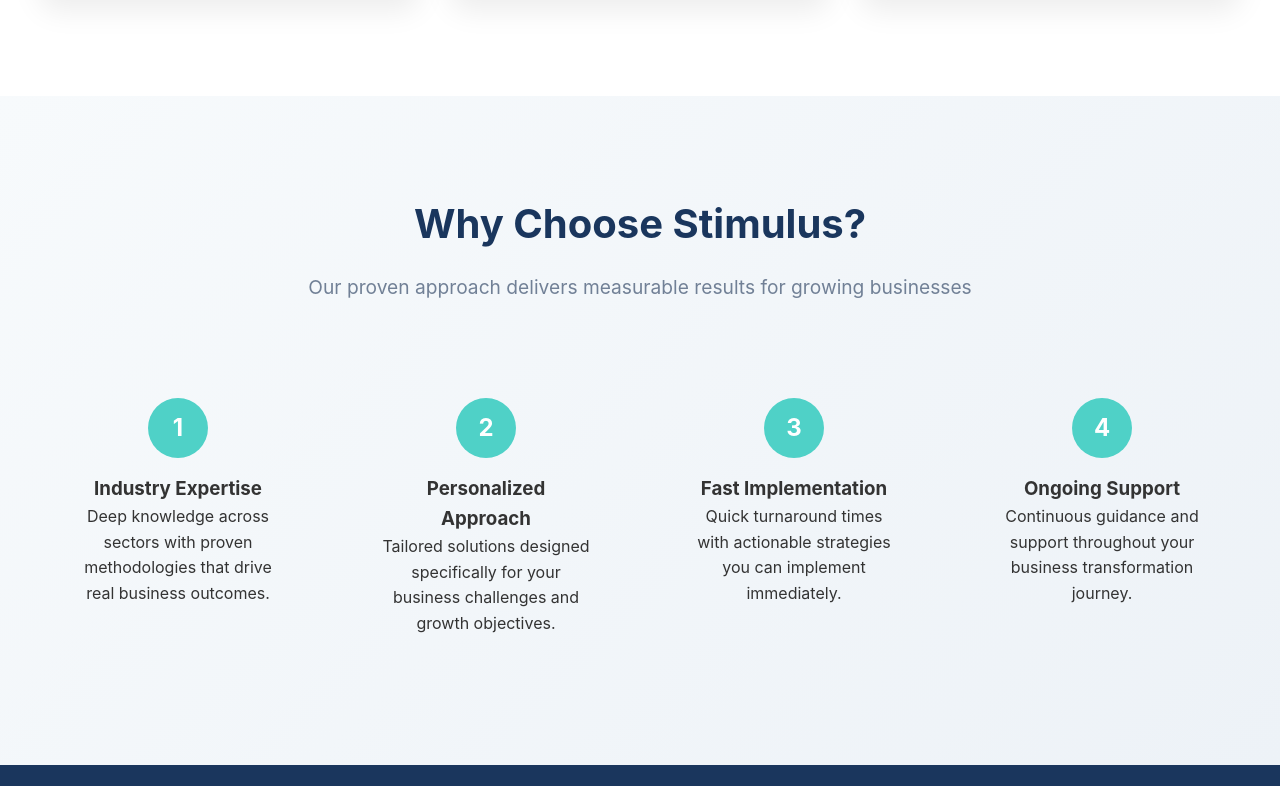
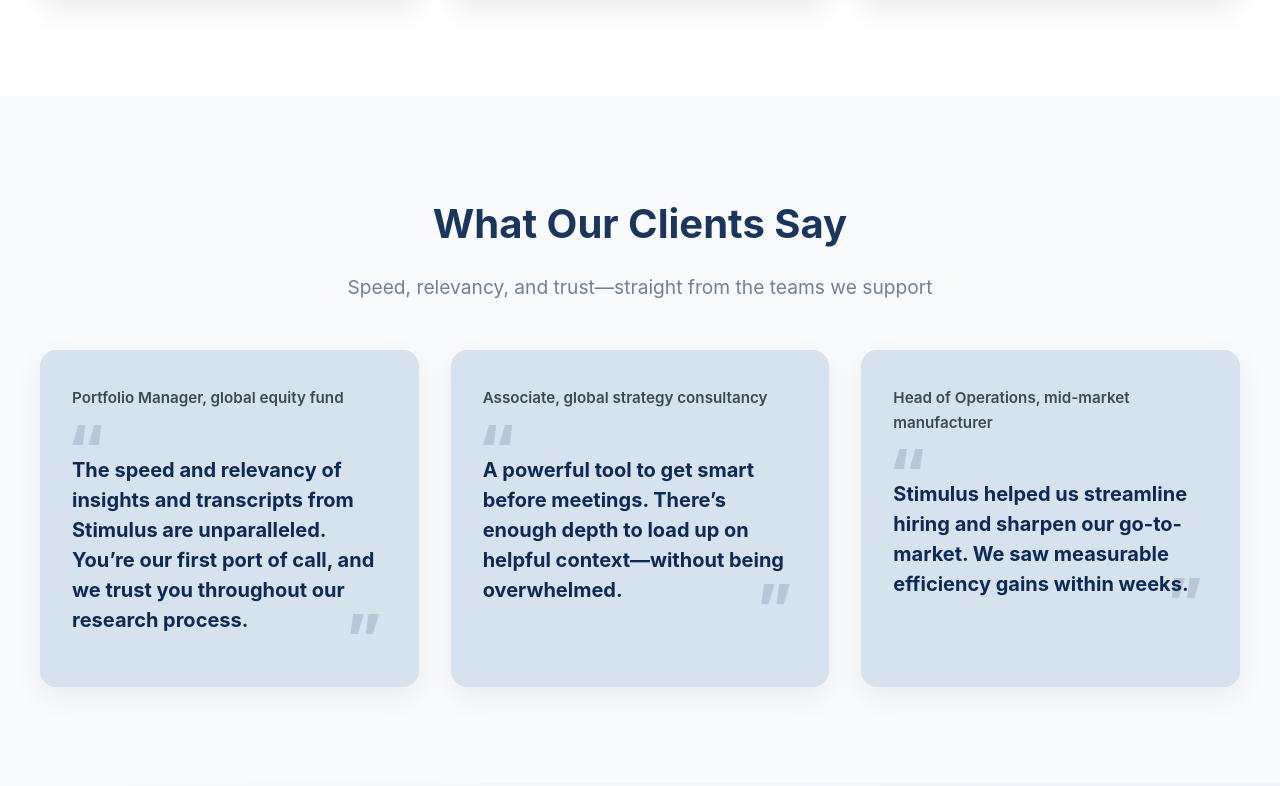
Before and after one commit to ronaksingh21/Stimulus-intern-project, a website: page index.html in a window 1280 px wide. Shown: the part 1575-2361 px from the top of the page. Drawn offline with Linux system fonts and the light colour scheme; no server answers.

Commit message:
add testimonials

```diff
--- a/index.html
+++ b/index.html
@@ -364,6 +364,67 @@
                 display: flex;
             }
         }
+        /* Testimonials */
+.testimonials {
+  background: #f8fafc;
+  padding: 6rem 2rem;
+}
+.testimonials .section-title { color: #1a365d; }
+.testimonials .section-subtitle { color: #718096; margin-bottom: 3rem; }
+
+.testimonials-grid {
+  display: grid;
+  grid-template-columns: repeat(auto-fit, minmax(320px, 1fr));
+  gap: 2rem;
+}
+
+.testimonial-card {
+  background: #d6e2ee;                 /* soft blue like the example */
+  border-radius: 16px;
+  padding: 2.25rem 2rem 2rem;
+  position: relative;
+  box-shadow: 0 10px 30px rgba(0,0,0,0.06);
+}
+
+.testimonial-meta {
+  font-size: 0.95rem;
+  color: #2d3748;
+  font-weight: 600;
+  margin-bottom: 1rem;
+  opacity: 0.9;
+}
+
+.quote-wrap {
+  position: relative;
+  color: #0b2a55;
+}
+
+.quote-open,
+.quote-close {
+  position: absolute;
+  font-size: 4rem;
+  line-height: 1;
+  color: rgba(11, 42, 85, 0.15);
+  font-weight: 800;
+  pointer-events: none;
+}
+
+.quote-open { top: -10px; left: -5px; }
+.quote-close { bottom: -15px; right: 5px; }
+
+.testimonial-text {
+  position: relative;
+  font-size: 1.25rem;
+  line-height: 1.5;
+  font-weight: 700;
+  color: #0b2a55;
+  padding: 1.75rem 0 1.25rem;
+}
+
+@media (max-width: 480px) {
+  .testimonial-text { font-size: 1.1rem; }
+  .quote-open, .quote-close { font-size: 3.4rem; }
+}
 
         /* Mobile menu when toggled */
         .mobile-menu-open .nav-menu {
@@ -898,6 +959,54 @@
             </div>
         </div>
     </section>
+    <section class="testimonials annotated" id="testimonials">
+  <div class="annotation" style="top: 20px; left: 20px;">Light-blue quote cards styled like the reference</div>
+  <div class="container">
+    <h2 class="section-title">What Our Clients Say</h2>
+    <p class="section-subtitle">Speed, relevancy, and trust—straight from the teams we support</p>
+
+    <div class="testimonials-grid">
+      <!-- Card 1 -->
+      <article class="testimonial-card">
+        <div class="testimonial-meta">Portfolio Manager, global equity fund</div>
+        <div class="quote-wrap">
+          <div class="quote-open">“</div>
+          <p class="testimonial-text">
+            The speed and relevancy of insights and transcripts from Stimulus are unparalleled.
+            You’re our first port of call, and we trust you throughout our research process.
+          </p>
+          <div class="quote-close">”</div>
+        </div>
+      </article>
+
+      <!-- Card 2 -->
+      <article class="testimonial-card">
+        <div class="testimonial-meta">Associate, global strategy consultancy</div>
+        <div class="quote-wrap">
+          <div class="quote-open">“</div>
+          <p class="testimonial-text">
+            A powerful tool to get smart before meetings. There’s enough depth to load up on helpful
+            context—without being overwhelmed.
+          </p>
+          <div class="quote-close">”</div>
+        </div>
+      </article>
+
+      <!-- Card 3 -->
+      <article class="testimonial-card">
+        <div class="testimonial-meta">Head of Operations, mid-market manufacturer</div>
+        <div class="quote-wrap">
+          <div class="quote-open">“</div>
+          <p class="testimonial-text">
+            Stimulus helped us streamline hiring and sharpen our go-to-market. We saw measurable
+            efficiency gains within weeks.
+          </p>
+          <div class="quote-close">”</div>
+        </div>
+      </article>
+    </div>
+  </div>
+</section>
 
     <!-- Annotation: Competitive advantages section -->
     <section class="why-choose annotated" id="why-choose">
```
